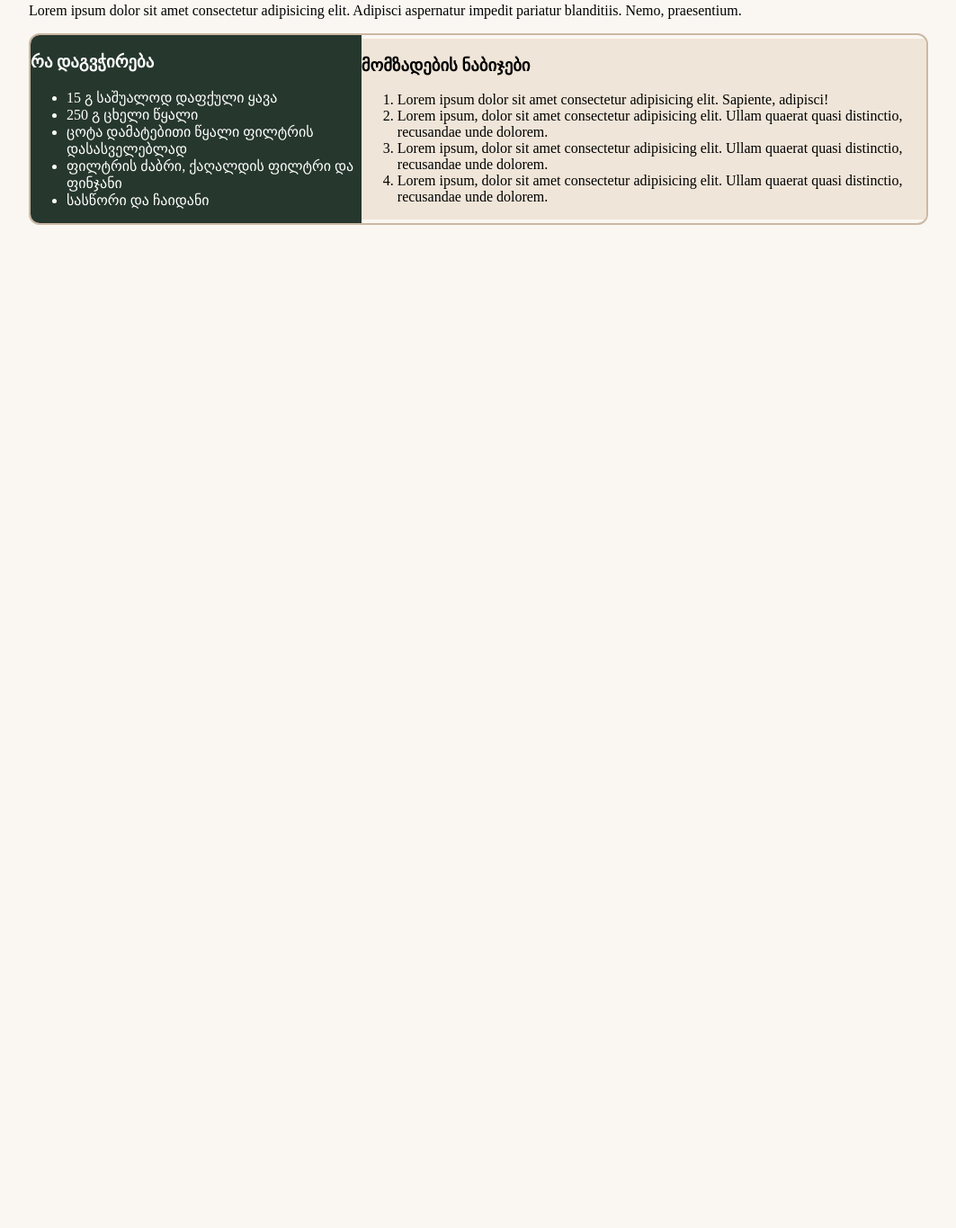
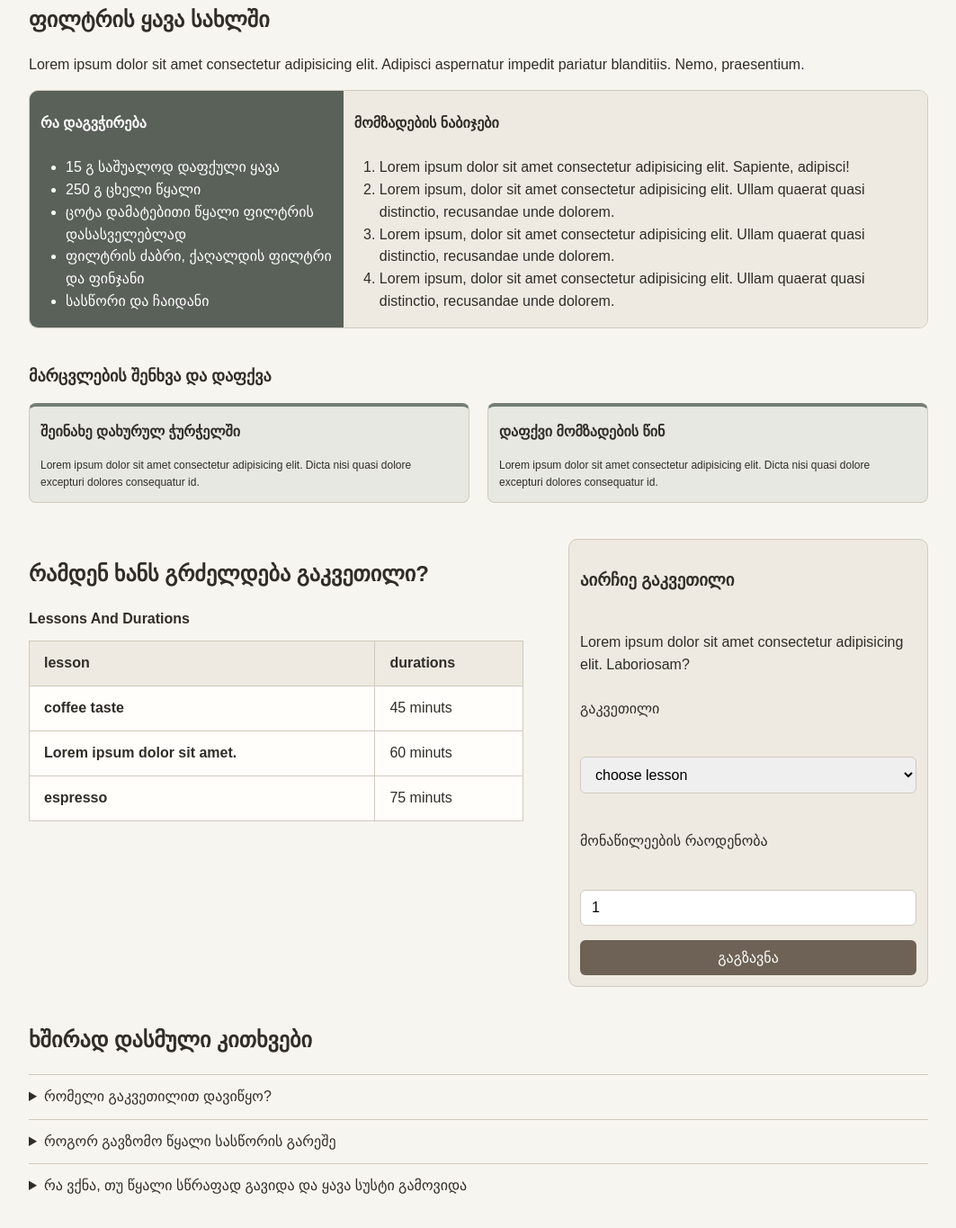
Before and after one commit to Foloda/coffee-workshop, a plain HTML site: page index.html in a window 1280 px wide. Shown: the part 1423-2788 px from the top of the page at 90% size, without its empty margins (108-1171 px from the left). Before the commit the page ends 1673 px from the top, so only its background shows below. Drawn offline with Linux system fonts and the light colour scheme.

Commit message:
add all sections and styles

```diff
--- a/index.html
+++ b/index.html
@@ -21,71 +21,6 @@
     </header>
 
     <main class="container">
-      <!-- <section class="hero" id="top">
-        <div class="hero-text">
-          <h1>Best Coffee In Town</h1>
-          <p>Lorem ipsum dolor sit amet consectetur adipisicing elit.</p>
-          <a href="end" class="hero-link">LEARN</a>
-        </div>
-      </section>
-      <section class="section" id="middle">
-        <table>
-          <caption>
-            lessons and durations
-          </caption>
-          <thead>
-            <tr>
-              <th scope="col">lesson</th>
-              <th scope="col">durations</th>
-            </tr>
-          </thead>
-          <tbody>
-            <tr>
-              <th scope="row">coffee taste</th>
-              <td>45 minuts</td>
-            </tr>
-            <tr>
-              <th scope="row">Lorem ipsum dolor sit amet.</th>
-              <td>60 minuts</td>
-            </tr>
-            <tr>
-              <th scope="row">espresso</th>
-              <td>75 minuts</td>
-            </tr>
-          </tbody>
-        </table>
-      </section>
-      <section class="section signup" id="end">
-        <h2>choose lesson</h2>
-        <p>
-          Lorem ipsum dolor sit amet, consectetur adipisicing elit. Itaque,
-          asperiores?
-        </p>
-        <form action="index.html#end" method="get">
-          <label for="lesson">lesson</label>
-          <br />
-          <select name="lesson" id="lesson" required>
-            <option value="">choose lesson</option>
-            <option value="taste">taste coffee</option>
-            <option value="filter">filtr</option>
-            <option value="espresso">espresso fundamentals</option>
-          </select>
-          <br />
-          <label for="guests">number of participants</label>
-          <br />
-          <input
-            type="number"
-            name="guests"
-            id="guests"
-            min="1"
-            max="6"
-            value="1"
-            required
-          />
-          <button type="submit">Send</button>
-        </form>
-      </section> -->
-
       <section class="hero-section" id="top">
         <div class="hero-text">
           <h1>მოამზადე უკეთესი ყავა</h1>
@@ -190,6 +125,123 @@
           </div>
         </div>
       </section>
+
+      <!-- მარცვლების შენხვა და დაფქვა -->
+      <section class="rule-section">
+        <h2>მარცვლების შენხვა და დაფქვა</h2>
+        <div class="rule-card-grid">
+          <div class="rule-card">
+            <h3>შეინახე დახურულ ჭურჭელში</h3>
+            <p>
+              Lorem ipsum dolor sit amet consectetur adipisicing elit. Dicta
+              nisi quasi dolore excepturi dolores consequatur id.
+            </p>
+          </div>
+          <div class="rule-card">
+            <h3>დაფქვი მომზადების წინ</h3>
+            <p>
+              Lorem ipsum dolor sit amet consectetur adipisicing elit. Dicta
+              nisi quasi dolore excepturi dolores consequatur id.
+            </p>
+          </div>
+        </div>
+      </section>
+
+      <!-- გაკვეთილები -->
+      <section class="lesson-section" id="lesson">
+        <div class="lesson-container">
+          <div class="lesson-duration">
+            <h2>რამდენ ხანს გრძელდება გაკვეთილი?</h2>
+            <table>
+              <caption>
+                lessons and durations
+              </caption>
+              <thead>
+                <tr>
+                  <th scope="col">lesson</th>
+                  <th scope="col">durations</th>
+                </tr>
+              </thead>
+              <tbody>
+                <tr>
+                  <th scope="row">coffee taste</th>
+                  <td>45 minuts</td>
+                </tr>
+                <tr>
+                  <th scope="row">Lorem ipsum dolor sit amet.</th>
+                  <td>60 minuts</td>
+                </tr>
+                <tr>
+                  <th scope="row">espresso</th>
+                  <td>75 minuts</td>
+                </tr>
+              </tbody>
+            </table>
+          </div>
+          <div class="choose-lesson">
+            <form action="index.html#end" method="get">
+              <h3>აირჩიე გაკვეთილი</h3>
+              <p>
+                Lorem ipsum dolor sit amet consectetur adipisicing elit.
+                Laboriosam?
+              </p>
+
+              <label for="lesson">გაკვეთილი</label>
+              <br />
+              <select name="lesson" id="lesson" required>
+                <option value="">choose lesson</option>
+                <option value="taste">taste coffee</option>
+                <option value="filter">filtr</option>
+                <option value="espresso">espresso fundamentals</option>
+              </select>
+              <br />
+              <label for="guests">მონაწილეების რაოდენობა</label>
+              <br />
+              <input
+                type="number"
+                name="guests"
+                id="guests"
+                min="1"
+                max="6"
+                value="1"
+                required
+              />
+              <button type="submit">გაგზავნა</button>
+            </form>
+          </div>
+        </div>
+      </section>
+
+      <!-- FAQ -->
+      <section class="faq-section">
+        <h2>ხშირად დასმული კითხვები</h2>
+        <details>
+          <summary>რომელი გაკვეთილით დავიწყო?</summary>
+          <p>
+            Lorem ipsum dolor sit amet consectetur adipisicing elit. Nostrum
+            excepturi soluta quod nesciunt repellat, distinctio voluptas ratione
+            dolor explicabo rem.
+          </p>
+        </details>
+        <details>
+          <summary>როგორ გავზომო წყალი სასწორის გარეშე</summary>
+          <p>
+            Lorem ipsum dolor sit amet consectetur adipisicing elit. Nostrum
+            excepturi soluta quod nesciunt repellat, distinctio voluptas ratione
+            dolor explicabo rem.
+          </p>
+        </details>
+        <details>
+          <summary>
+            რა ვქნა, თუ წყალი სწრაფად გავიდა და ყავა სუსტი გამოვიდა
+          </summary>
+          <p>
+            Lorem ipsum dolor sit amet consectetur adipisicing elit. Nostrum
+            excepturi soluta quod nesciunt repellat, distinctio voluptas ratione
+            dolor explicabo rem.
+          </p>
+        </details>
+      </section>
     </main>
   </body>
 </html>
--- a/styles.css
+++ b/styles.css
@@ -5,27 +5,32 @@ html {
   scroll-behavior: smooth;
 }
 :root {
-  --color-bg-main: #faf7f2;
-  --color-bg-surface: #ffffff;
-  --color-bg-table-head: #efe5d8;
+  --color-bg-main: #f7f5ef;
+  --color-bg-surface: #fffefa;
+  --color-bg-table-head: #eeeae1;
 
-  --color-espresso: #2b2118;
-  --color-coffee: #6f4e37;
-  --color-coffee-hover: #563b28;
-  --color-latte: #f3d5b5;
+  --color-espresso: #302d28;
+  --color-coffee: #6d6255;
+  --color-coffee-hover: #594f44;
+  --color-latte: #e6dfd2;
 
-  --color-border-light: #eee4d8;
-  --color-border-input: #cbb8a3;
+  --color-border-light: #e4dfd5;
+  --color-border-input: #d1cabd;
 
   --color-text-light: #ffffff;
 
-  --color-hero-bg: #26372d;
+  --color-hero-bg: #596158;
+  --color-card-border-bg: #747d73;
+  --color-card-bg: #e7e8e1;
 }
 
 body {
   background-color: var(--color-bg-main);
+  color: var(--color-espresso);
   margin: 0;
   padding: 0;
+  font-family: Arial, Helvetica, sans-serif;
+  line-height: 1.55;
 }
 
 .container {
@@ -34,11 +39,11 @@ body {
   margin-inline: auto;
 }
 .site-header {
-  padding: 20px 0;
-  border-bottom: 2px solid var(--color-coffee);
+  padding: 14px 0;
+  border-bottom: 1px solid var(--color-border-input);
   position: sticky;
   top: 0;
-  background-color: var(--color-border-input);
+  background-color: rgba(247, 245, 239, 0.96);
 }
 .site-nav,
 .nav-links {
@@ -62,7 +67,7 @@ body {
   text-decoration: none;
   color: var(--color-coffee);
   padding: 12px 14px;
-  border-radius: 12px;
+  border-radius: 8px;
 }
 
 .nav-links a:hover {
@@ -72,7 +77,7 @@ body {
 
 .hero-section {
   margin-top: 20px;
-  border-radius: 16px;
+  border-radius: 12px;
   background-color: var(--color-hero-bg);
   overflow: hidden;
   color: var(--color-text-light);
@@ -86,7 +91,7 @@ body {
   text-decoration: none;
   display: inline-block;
   padding: 12px 16px;
-  background-color: var(--color-latte);
+  background-color: #ded7c9;
   border-radius: 8px;
   font-weight: bold;
 }
@@ -113,8 +118,8 @@ body {
 
 .card {
   overflow: hidden;
-  border-radius: 12px;
-  background-color: var(--color-latte);
+  border-radius: 10px;
+  background-color: var(--color-bg-surface);
   border: 1px solid var(--color-border-input);
 }
 .card img {
@@ -133,7 +138,7 @@ body {
   display: flex;
   align-items: center;
   gap: 20px;
-  border-radius: 16px;
+  border-radius: 12px;
 }
 .video-text {
   padding: 12px 22px;
@@ -146,7 +151,7 @@ body {
 .video-section video {
   width: 100%;
   height: auto;
-  border-radius: 12px;
+  border-radius: 8px;
 }
 
 .filter-section {
@@ -157,8 +162,8 @@ body {
   display: flex;
   justify-content: center;
   align-items: center;
-  border-radius: 12px;
-  border: 2px solid var(--color-border-input);
+  border-radius: 10px;
+  border: 1px solid var(--color-border-input);
   overflow: hidden;
 }
 
@@ -169,3 +174,119 @@ body {
 .right-side {
   background-color: var(--color-bg-table-head);
 }
+
+.left-side h3 {
+  padding: 8px 12px;
+  font-size: medium;
+}
+
+.right-side h3 {
+  padding: 8px 12px;
+  font-size: medium;
+}
+.rule-section {
+  margin-top: 40px;
+}
+.rule-section h2 {
+  font-size: 18px;
+}
+.rule-card-grid {
+  display: grid;
+  grid-template-columns: 1fr 1fr;
+  gap: 20px;
+}
+.rule-card {
+  background-color: var(--color-card-bg);
+  border: 1px solid var(--color-border-input);
+  border-top: 4px solid var(--color-card-border-bg);
+  border-radius: 8px;
+}
+
+.rule-card h3 {
+  padding: 0px 12px;
+}
+.rule-card h3 {
+  font-size: 16px;
+}
+.rule-card p {
+  padding: 0 12px;
+  font-size: 12px;
+}
+.lesson-section {
+  margin-top: 40px;
+}
+.lesson-container {
+  display: grid;
+  grid-template-columns: 1fr auto;
+  gap: 50px;
+}
+table {
+  width: 100%;
+  border-collapse: collapse;
+  background: var(--color-bg-surface);
+
+  overflow: hidden;
+}
+
+caption {
+  text-align: left;
+  font-weight: 600;
+  margin-bottom: 12px;
+  text-transform: capitalize;
+}
+
+th,
+td {
+  padding: 12px 16px;
+  text-align: left;
+  border: 1px solid var(--color-border-input);
+}
+
+thead th {
+  background-color: var(--color-bg-table-head);
+}
+.choose-lesson {
+  background-color: var(--color-bg-table-head);
+  border: 1px solid var(--color-border-input);
+  border-radius: 10px;
+  max-width: 400px;
+}
+
+form {
+  padding: 12px;
+  display: flex;
+  flex-direction: column;
+  gap: 8px;
+}
+
+select,
+input,
+button {
+  padding: 10px 12px;
+  font-size: 1rem;
+  border-radius: 6px;
+  border: 1px solid var(--color-border-input);
+}
+
+button {
+  margin-top: 8px;
+  background-color: var(--color-coffee);
+  color: var(--color-text-light);
+  border: none;
+  cursor: pointer;
+}
+
+button:hover {
+  background-color: var(--color-coffee-hover);
+}
+.faq-section {
+  margin: 40px 0;
+}
+
+details {
+  border-top: 1px solid var(--color-border-input);
+  padding: 12px 0;
+}
+details p {
+  padding: 0 18px;
+}
```
